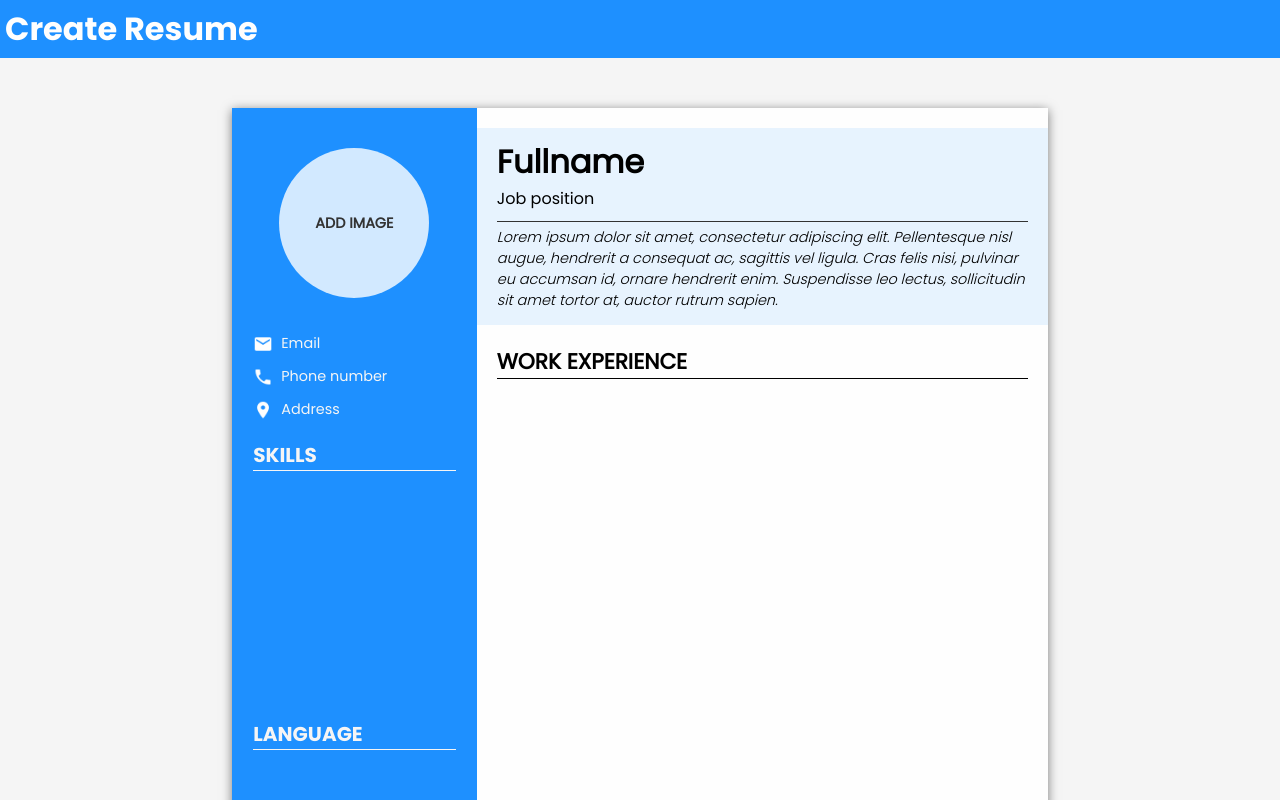
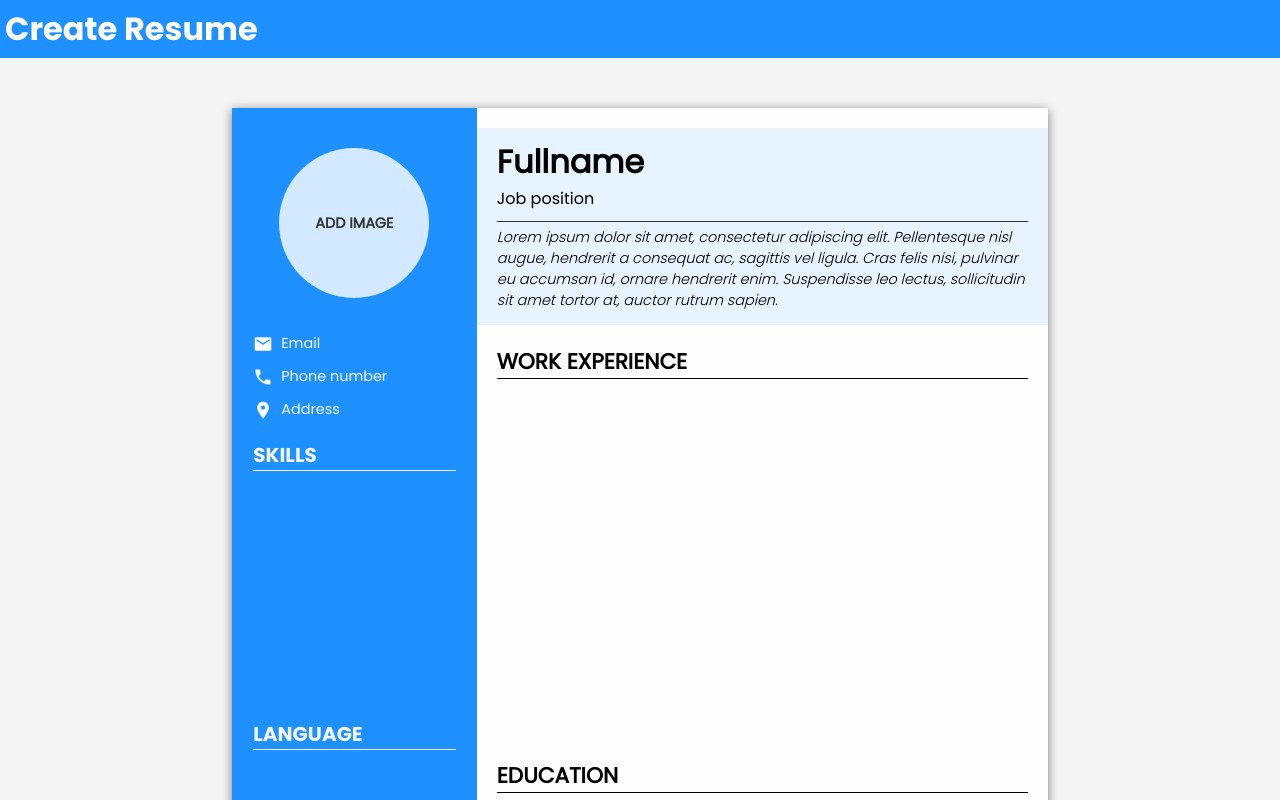
Before and after one commit to BigsizeJ/cv-application, a React (Create React App) app: page / in a window 1280 px wide. Shown: the top 800 px of the page. Built offline with nearby package versions, Linux system fonts and the light colour scheme.

Commit message:
add education tab

```diff
--- /dev/null
+++ b/src/components/right-resume/Education.js
@@ -0,0 +1,20 @@
+import React, { useState, useEffect } from "react";
+
+const Education = () => {
+  const [onHover, setHover] = useState(false);
+
+  return (
+    <div className="education-ctn">
+      <div
+        className="educ-header"
+        onMouseOver={() => setHover(true)}
+        onMouseOut={() => setHover(false)}
+      >
+        <h1 className="right-legend">Education</h1>
+        {onHover && <button className="header-btn">Add Education </button>}
+      </div>
+    </div>
+  );
+};
+
+export default Education;
--- a/src/components/right-resume/Right.js
+++ b/src/components/right-resume/Right.js
@@ -1,3 +1,4 @@
+import Education from "./Education";
 import Experience from "./Experience";
 import NameAndObjective from "./NameAndObjective";
 
@@ -6,6 +7,7 @@ const Right = () => {
     <div className="right">
       <NameAndObjective />
       <Experience />
+      <Education />
     </div>
   );
 };
--- a/src/styles/style.scss
+++ b/src/styles/style.scss
@@ -287,14 +287,19 @@ body {
     text-transform: uppercase;
 }
 
-.experience-ctn {
+.experience-ctn, .education-ctn {
     display: flex;
     flex-direction: column;
     padding: 20px;
 }
 
-.exp-header {
+.experience-ctn {
+    height: 40%;
+}
+
+.exp-header, .educ-header{
     position: relative;
+    margin-bottom: 20px;
     .header-btn {
         position: absolute;
         top: 0;
```
